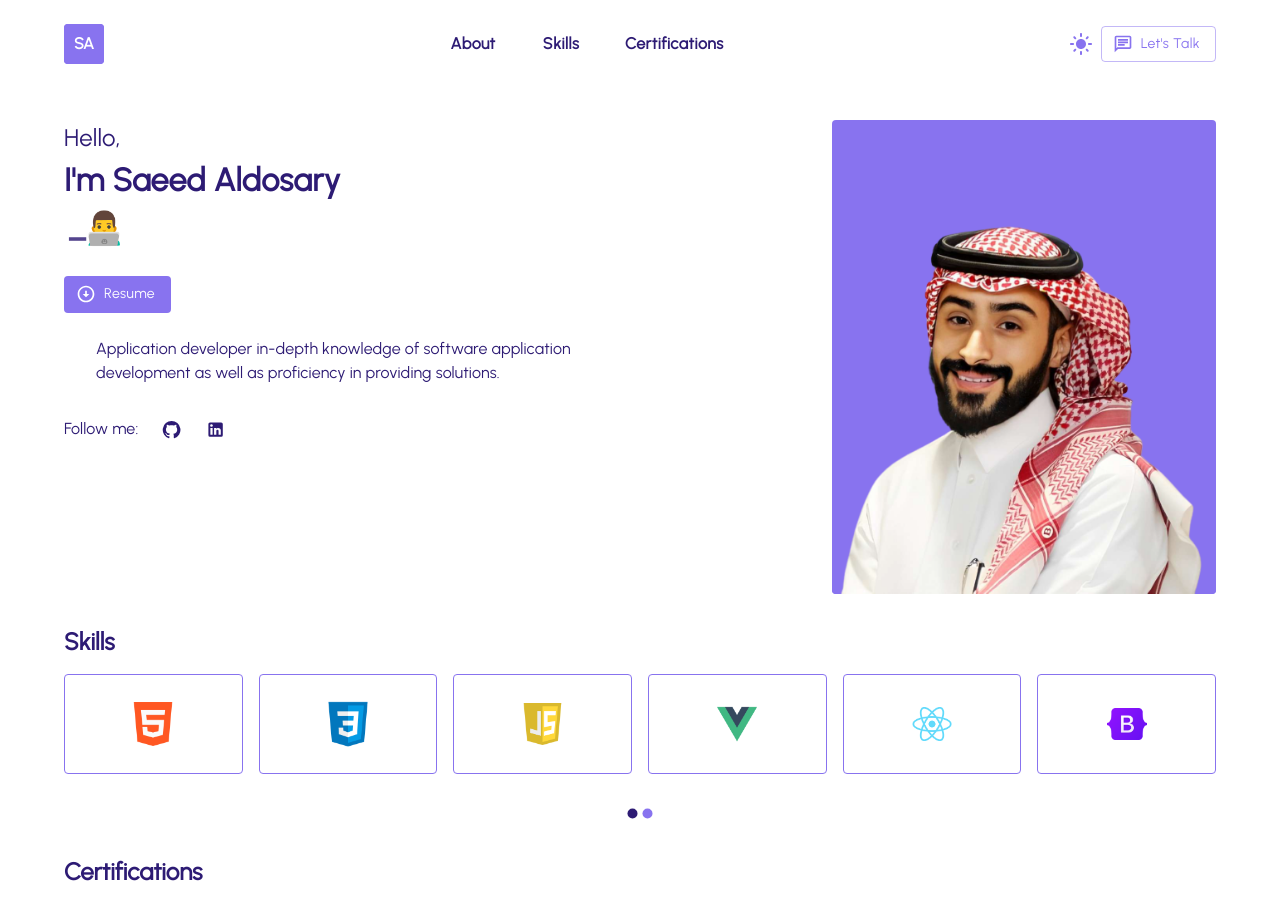
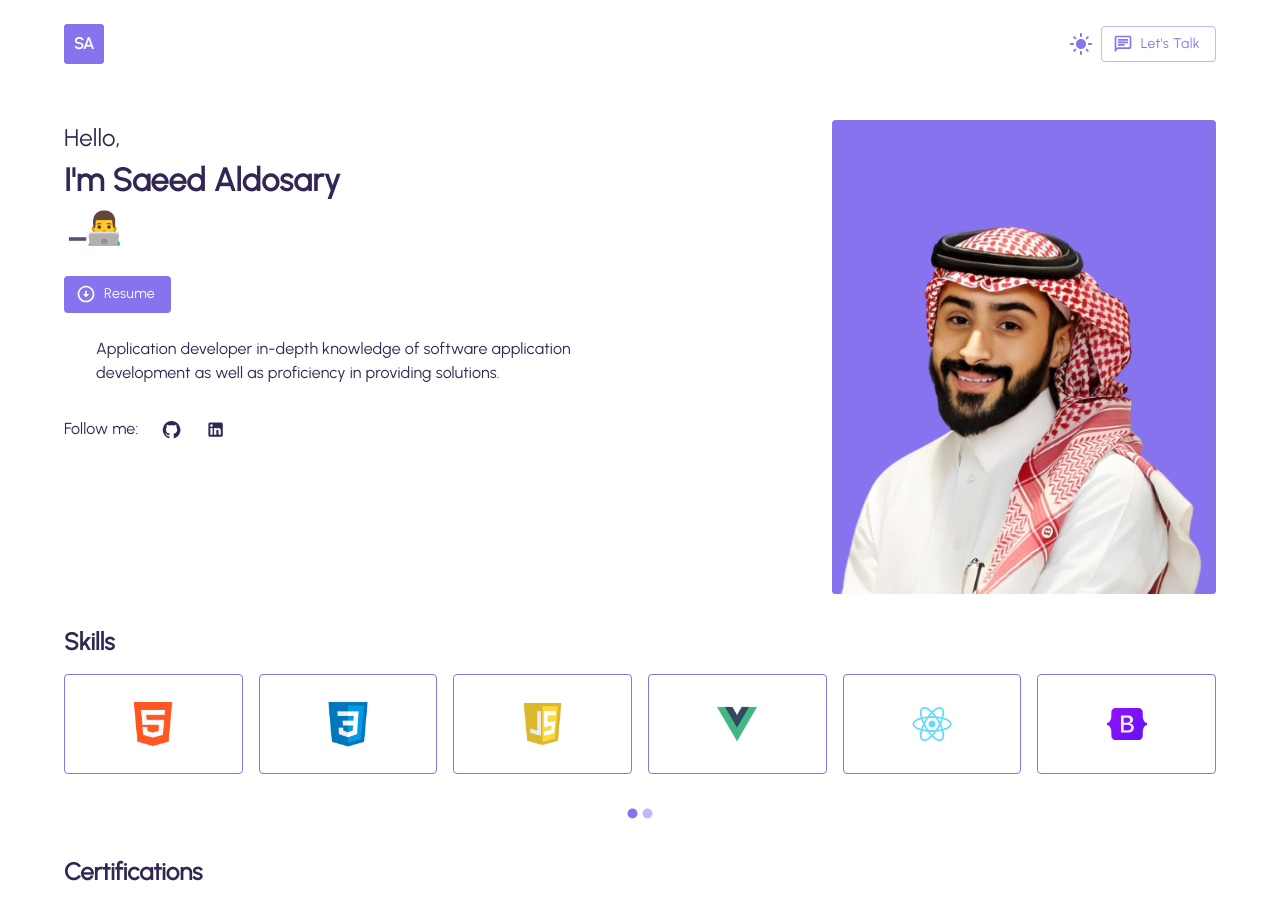
Before and after one commit to saeedmaldosary/react-material-ui-tailwind-portfolio, a React (Create React App) app: page / in a window 1280 px wide. Shown: the top 902 px of the page. Built offline with nearby package versions, Linux system fonts and the light colour scheme.

Commit message:
Enhance theme

```diff
--- a/src/index.js
+++ b/src/index.js
@@ -11,37 +11,114 @@ const AppWrapper = () => {
   const isDarkMode = darkMode;
   const colorsMode = isDarkMode ? "dark" : "light";
 
+  const palette = {
+    color1: {
+      value: "#ffffff",
+    },
+    color2: {
+      value: "#322653",
+    },
+    color3: {
+      value: "#8873ef",
+    },
+  };
+
   const colors = {
-    background: { light: "#ffffff", dark: "#2d1b74" },
-    text: { light: "#2d1b74", dark: "#ffffff" },
-    main: { light: "#8873ef", dark: "#8873ef" },
-    action: { light: "#8873ef", dark: "#ffffff" },
-    mdScreenMenu: { light: "#2d1b74", dark: "#ffffff" },
-    xsScreenMenu: { light: "#2d1b74", dark: "#2d1b74" },
-    cardBackground: { light: "#8873ef", dark: "#8873ef" },
-    cardBorder: { light: "#8873ef", dark: "#8873ef" },
-    boxBackground: { light: "#8873ef", dark: "#8873ef" },
-    avatarBackground: { light: "#8873ef", dark: "#8873ef" },
-    carouselActive: { light: "#2d1b74", dark: "#8873ef" },
-    carouselInactive: { light: "#8873ef", dark: "#b8abf5" },
-    buttonHover: { light: "#2d1b74", dark: "#ffffff" },
-    buttonHoverText: { light: "#ffffff", dark: "#2d1b74" },
-    containedButton: { light: "#8873ef", dark: "#8873ef" },
+    background: {
+      light: palette.color1.value,
+      dark: palette.color2.value,
+    },
+    text: { light: palette.color2.value, dark: palette.color1.value },
+    main: { light: palette.color3.value, dark: palette.color3.value },
+    action: { light: palette.color3.value, dark: palette.color1.value },
+    mdScreenMenu: {
+      light: palette.color2.value,
+      dark: palette.color1.value,
+    },
+    xsScreenMenu: {
+      light: palette.color2.value,
+      dark: palette.color2.value,
+    },
+    cardBackground: {
+      light: palette.color3.value,
+      dark: palette.color3.value,
+    },
+    cardBorder: {
+      light: palette.color3.value,
+      dark: palette.color3.value,
+    },
+    boxBackground: {
+      light: palette.color3.value,
+      dark: palette.color3.value,
+    },
+    avatarBackground: {
+      light: palette.color3.value,
+      dark: palette.color3.value,
+    },
+    carouselActive: {
+      light: palette.color3.value,
+      dark: palette.color3.value,
+    },
+    carouselInactive: {
+      light: palette.color3.value + "80",
+      dark: palette.color3.value + "80",
+    },
+    buttonHover: {
+      light: palette.color2.value,
+      dark: palette.color1.value,
+    },
+    buttonHoverText: {
+      light: palette.color1.value,
+      dark: palette.color2.value,
+    },
+    containedButton: {
+      light: palette.color3.value,
+      dark: palette.color3.value,
+    },
+    containedButtonText: {
+      light: palette.color1.value,
+      dark: palette.color1.value,
+    },
     outlinedButton: {
-      light: "rgba(136, 115, 239, 0.5)",
-      dark: "rgba(255, 255, 255, 0.5)",
+      light: palette.color3.value + "80",
+      dark: palette.color3.value + "80",
     },
     outlinedButtonText: {
-      light: "#8873ef",
-      dark: "#ffffff",
+      light: palette.color3.value,
+      dark: palette.color1.value,
     },
-    outlinedButtonHover: { light: "#2d1b74", dark: "#ffffff" },
-    outlinedButtonBorderHover: { light: "#8873ef", dark: "#8873ef" },
-    outlinedButtonHoverText: { light: "#ffffff", dark: "#2d1b74" },
-    loadingButton: { light: "#ffffff", dark: "#2d1b74" },
-    loadingButtonText: { light: "#8873ef", dark: "#ffffff" },
-    loadingButtonHover: { light: "#2d1b74", dark: "#FFFFFF" },
-    loadingButtonHoverText: { light: "#FFFFFF", dark: "#2d1b74" },
+    outlinedButtonHover: {
+      light: palette.color2.value,
+      dark: palette.color1.value,
+    },
+    outlinedButtonBorderHover: {
+      light: palette.color3.value,
+      dark: palette.color3.value,
+    },
+    outlinedButtonHoverText: {
+      light: palette.color1.value,
+      dark: palette.color2.value,
+    },
+    loadingButton: {
+      light: palette.color1.value,
+      dark: palette.color1.value,
+    },
+    loadingButtonText: {
+      light: palette.color2.value,
+      dark: palette.color2.value,
+    },
+    loadingButtonHover: {
+      light: palette.color2.value,
+      dark: palette.color2.value,
+    },
+    loadingButtonHoverText: {
+      light: palette.color1.value,
+      dark: palette.color1.value,
+    },
+    textField: {
+      light: palette.color1.value,
+      dark: palette.color1.value,
+    },
   };
 
   const theme = createTheme({
@@ -83,6 +160,7 @@ const AppWrapper = () => {
       MuiButton: {
         styleOverrides: {
           root: {
+            color: colors.mdScreenMenu[colorsMode],
             "&:hover": {
               backgroundColor: colors.buttonHover[colorsMode],
               color: colors.buttonHoverText[colorsMode],
@@ -90,7 +168,7 @@ const AppWrapper = () => {
           },
           contained: {
             backgroundColor: colors.containedButton[colorsMode],
-            color: "#ffffff",
+            color: colors.containedButtonText[colorsMode],
             "&:hover": {
               backgroundColor: colors.buttonHover[colorsMode],
               color: colors.buttonHoverText[colorsMode],
@@ -142,11 +220,13 @@ const AppWrapper = () => {
         action: colors.action[colorsMode],
       },
       secondary: {
-        main: "#FFC0CB",
-        contrastText: colors.mdScreenMenu[colorsMode],
+        main: palette.color3.value,
       },
       box: {
         main: colors.boxBackground[colorsMode],
+      },
+      textField: {
+        main: colors.textField[colorsMode],
       },
     },
   });
```
